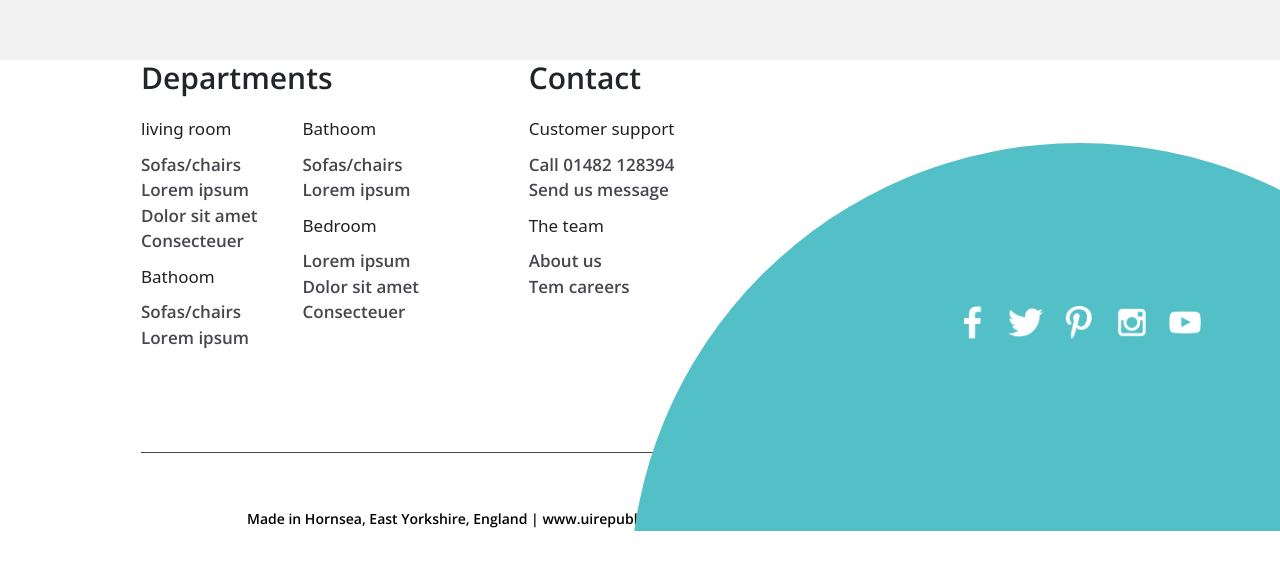
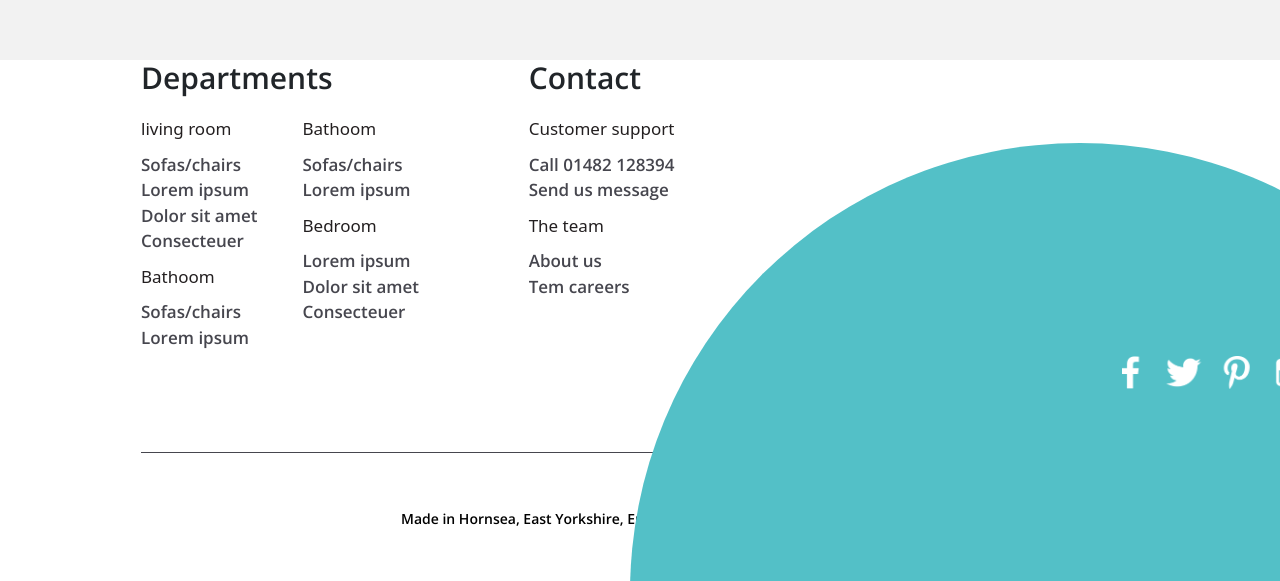
Before and after one commit to Doanhuutrung/Furniture-Shop, a plain HTML site: page index.html in a window 1280 px wide. Shown: the part 4660-5241 px from the top of the page. Before the commit the page ends 5191 px from the top, so only its background shows below. Drawn offline with nearby package versions, Linux system fonts and the light colour scheme.

Commit message:
check css

```diff
--- a/css/styles.css
+++ b/css/styles.css
@@ -470,6 +470,7 @@ li {
   border-top: 1px solid #46464e;
   margin-top: 77px;
   padding-top: 52px;
+  padding-bottom: 50px;
   /* margin-bottom: 40px; */
 }
 .footer-img {
@@ -497,7 +498,7 @@ li {
   font-family: "Open Sans", sans-serif;
   color: black;
   text-decoration: none;
-  margin-left: 106px;
+  margin-left: 260px;
 }
 .footer-icon img {
   color: white;
@@ -507,8 +508,9 @@ li {
   align-items: center;
   transform: translateY(246px);
   gap: 0 25px;
-  margin-left: 242px;
+  margin-left: 400px;
   max-width: 237px;
+  padding-top: 50px;
 }
 .underlined-link::before {
   content: "";
```
